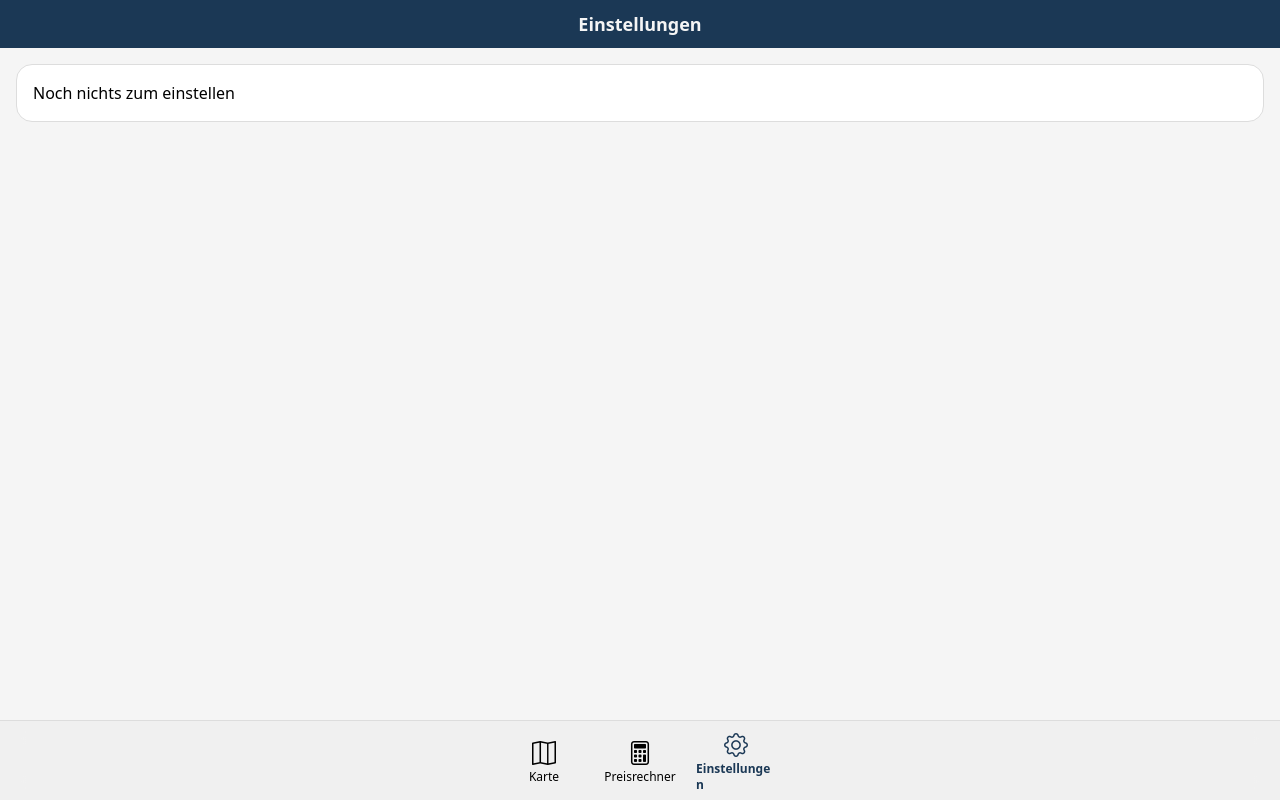
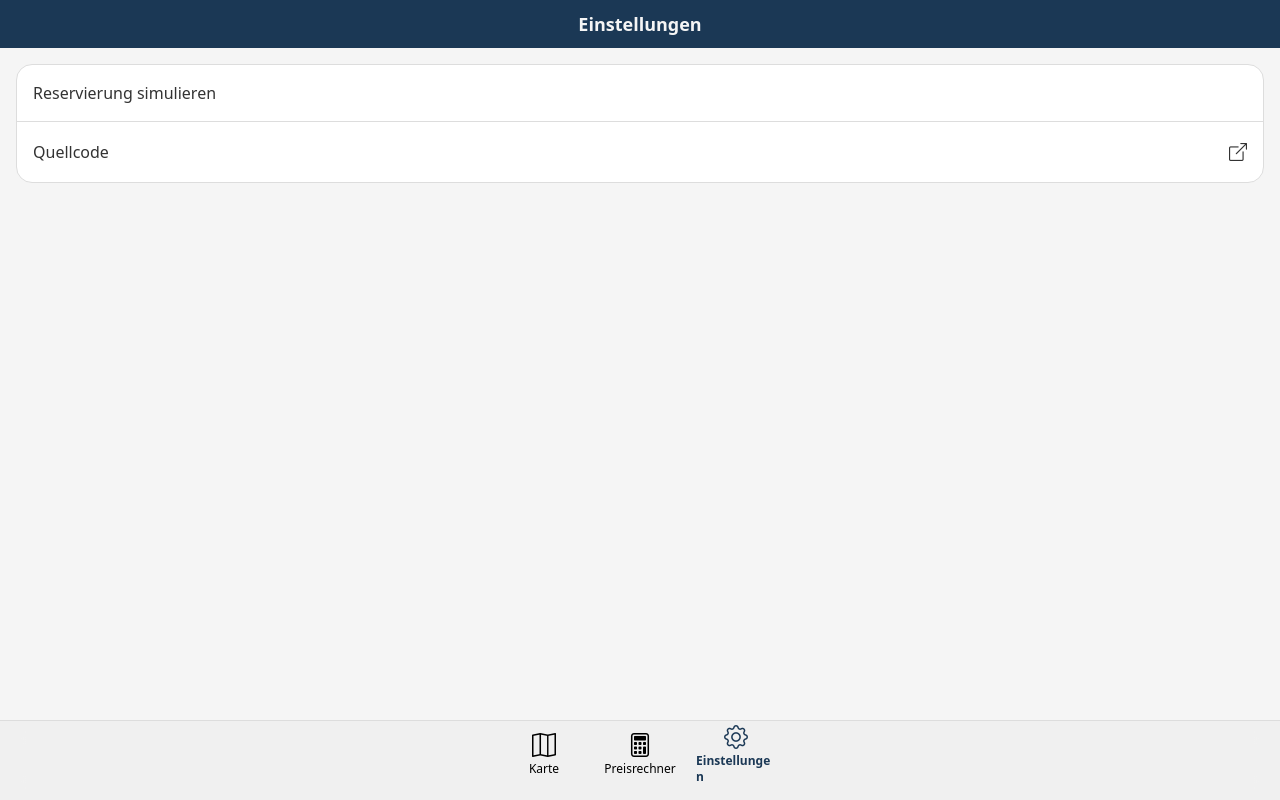
Before and after one commit to Geeked-IT-Solutions/scooteq-app, a SvelteKit app: page /settings in a window 1280 px wide. Built offline with nearby package versions, Linux system fonts and the light colour scheme.

Commit message:
feat: improve Navbar styling and add reservation functionality in settings

```diff
--- a/src/lib/components/Navbar.svelte
+++ b/src/lib/components/Navbar.svelte
@@ -18,7 +18,7 @@
 >
 	{#each navbarItems as item}
 		<div
-			class="mx-2 flex h-full w-20 cursor-pointer flex-col items-center justify-center text-2xl"
+			class="mx-2 mb-4 flex h-full w-20 cursor-pointer flex-col items-center justify-center text-2xl"
 			class:text-(--color-primary)={item.url === activeSegment}
 			class:font-semibold={item.url === activeSegment}
 			role="none"
--- a/src/routes/settings/+page.svelte
+++ b/src/routes/settings/+page.svelte
@@ -1,9 +1,38 @@
-<script>
+<script lang="ts">
+	import { browser } from '$app/environment';
+	import { goto } from '$app/navigation';
 	import Topbar from '$lib/components/Topbar.svelte';
+
+	function reserveScooter() {
+		if (browser) {
+			localStorage.clear();
+			localStorage.setItem('scooterName', 'TEST');
+			localStorage.setItem('reservationTimestamp', Date.now().toString());
+		}
+	}
 </script>
 
 <Topbar label="Einstellungen" />
 
-<div class="w-full rounded-2xl border border-(--color-border) bg-(--color-background-alt) p-4">
-	<p>Noch nichts zum einstellen</p>
+<div
+	class="flex w-full flex-col divide-y divide-(--color-border) rounded-2xl border border-(--color-border) bg-(--color-background-alt) text-(--color-text)"
+>
+	<span
+		class="cursor-pointer rounded-t-xl p-4 hover:bg-(--color-border)"
+		role="none"
+		onclick={() => {
+			reserveScooter();
+			goto('/');
+		}}>Reservierung simulieren</span
+	>
+	<div
+		class="flex cursor-pointer items-center justify-between rounded-b-xl p-4 hover:bg-(--color-border)"
+		role="none"
+		onclick={() => {
+			window.open('https://github.com/Geeked-IT-Solutions/scooteq-app');
+		}}
+	>
+		<span>Quellcode</span>
+		<span class="bi bi-box-arrow-up-right text-lg"></span>
+	</div>
 </div>
```
